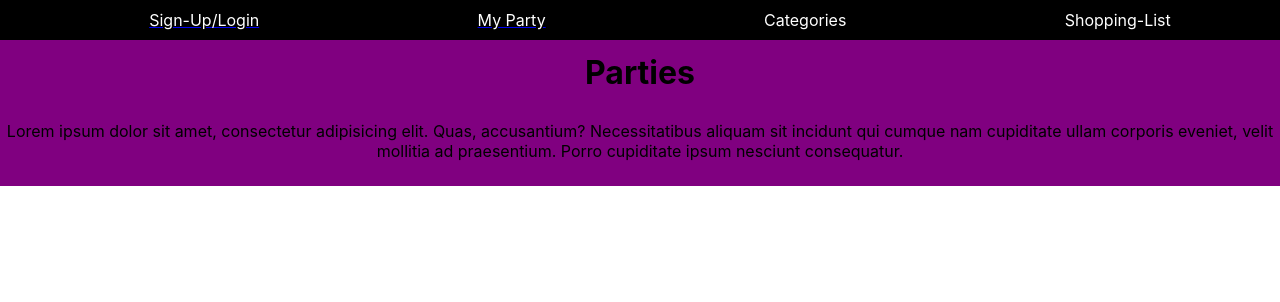
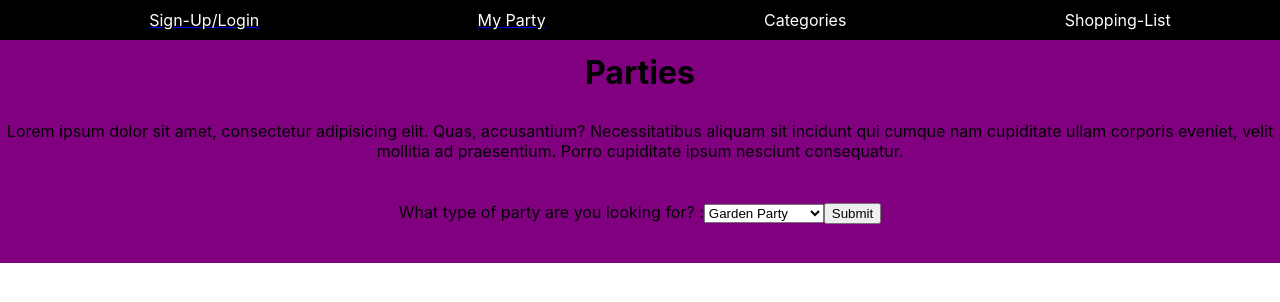
Before and after one commit to bw-party-planner/frontend-susan, a React (Create React App) app in the folder planning/: page / in a window 1280 px wide. Shown: the top 302 px of the page. Built offline with nearby package versions, Linux system fonts and the light colour scheme.

Commit message:
mock category form

```diff
--- /dev/null
+++ b/planning/src/Components/CategoryForm.js
@@ -0,0 +1,46 @@
+import React from 'react';
+import axios from 'axios';
+import '../index.css';
+
+class CategoryForm extends React.Component {
+  constructor(props) {
+    super(props);
+    this.state = {value: 'coconut'};
+
+    this.handleChange = this.handleChange.bind(this);
+    this.handleSubmit = this.handleSubmit.bind(this);
+  }
+
+  handleChange(event) {
+    this.setState({value: event.target.value});
+  }
+
+  handleSubmit(event) {
+
+    event.preventDefault();
+  }
+
+  render() {
+    return (
+      <form onSubmit={this.handleSubmit}>
+        <label>
+          What type of party are you looking for? :
+          <select value={this.state.value} onChange={this.handleChange}>
+            <option value="">Birthday Party</option>
+            <option value="lime">Dinner Party</option>
+            <option value="coconut">Garden Party</option>
+            <option value="mango">Helloween Party</option>
+            <option value="mango">Bachelor Party</option>
+          </select>
+        </label>
+        <input type="submit" value="Submit" />
+      </form>
+    );
+  }
+}
+
+
+
+export default CategoryForm
+
+// Close the dropdown menu if the user clicks outside of it
--- a/planning/src/Components/Parties.js
+++ b/planning/src/Components/Parties.js
@@ -1,6 +1,7 @@
 import React from 'react';
 import {Link} from 'react-router-dom';
 import styled from 'styled-components';
+import CategoryForm from './CategoryForm';
 import '../index.css';
 
 
@@ -11,7 +12,7 @@ background: purple;
 const PartyT = styled.h1`
 margin:0;
 padding-top: 1%;
-padding-bottom: 1%
+padding-bottom: 1%;
 `;
 
 const PartyP = styled.p`
@@ -26,6 +27,7 @@ return(
     <PartyP>
     Lorem ipsum dolor sit amet, consectetur adipisicing elit. Quas, accusantium? Necessitatibus aliquam sit incidunt qui cumque nam cupiditate ullam corporis eveniet, velit mollitia ad praesentium. Porro cupiditate ipsum nesciunt consequatur.
     </PartyP>
+    <CategoryForm/>
   </div>
   </PartyB>
 );
--- a/planning/src/index.css
+++ b/planning/src/index.css
@@ -24,3 +24,48 @@ code {
   Form {
     padding-bottom: 3%;
   }
+
+  /* Dropdown Button */
+.dropbtn {
+  background-color: #3498DB;
+  color: white;
+  padding: 16px;
+  font-size: 16px;
+  border: none;
+  cursor: pointer;
+}
+
+/* Dropdown button on hover & focus */
+.dropbtn:hover, .dropbtn:focus {
+  background-color: #2980B9;
+}
+
+/* The container <div> - needed to position the dropdown content */
+.dropdown {
+  position: relative;
+  display: inline-block;
+}
+
+/* Dropdown Content (Hidden by Default) */
+.dropdown-content {
+  display: none;
+  position: absolute;
+  background-color: #f1f1f1;
+  min-width: 160px;
+  box-shadow: 0px 8px 16px 0px rgba(0,0,0,0.2);
+  z-index: 1;
+}
+
+/* Links inside the dropdown */
+.dropdown-content a {
+  color: black;
+  padding: 12px 16px;
+  text-decoration: none;
+  display: block;
+}
+
+/* Change color of dropdown links on hover */
+.dropdown-content a:hover {background-color: #ddd}
+
+/* Show the dropdown menu (use JS to add this class to the .dropdown-content container when the user clicks on the dropdown button) */
+.show {display:block;}
```
